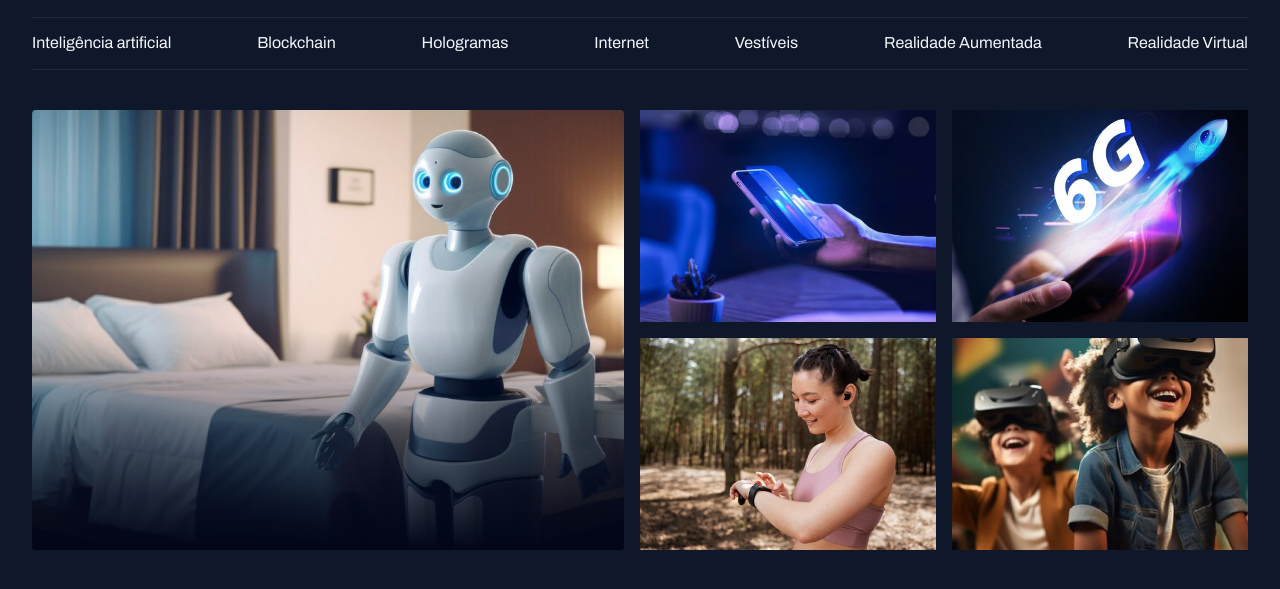
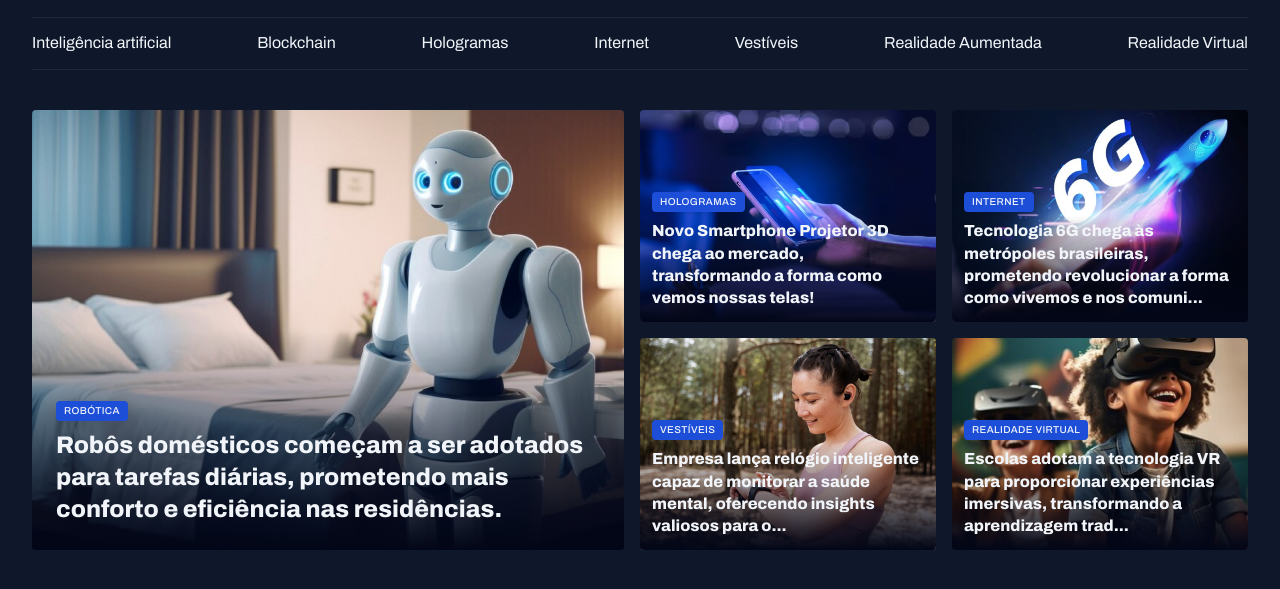
Before and after one commit to fellipesnoww/mba-web-fundamental-news-portal, a plain HTML site: page index.html in a window 1280 px wide. Shown: the part 45-634 px from the top of the page. Drawn offline with Linux system fonts and the light colour scheme.

Commit message:
feature: finished featured section

```diff
--- a/index.html
+++ b/index.html
@@ -38,23 +38,53 @@
     </header>
     <main class="grid container">
         <section id="featured" class="grid grid-flow-col gap-16">
-            <div class="card">
+            <figure class="card">
                 <img src="assets/images/Image 01.png" alt="Imagem de robo">
-            </div>
+                <figcaption>
+                    <span class="content-tag">Robótica</span>
+                    <h2 class="text-2xl">
+                        Robôs domésticos começam a ser adotados para tarefas diárias, prometendo mais conforto e eficiência nas residências.
+                    </h2>
+                </figcaption>
+            </figure>
 
             <div class="grid grid-cols-2 gap-16">
-                <div>
-                    <img src="assets/images/Image 02.png" alt="...">
-                </div>
-                <div>
-                    <img src="assets/images/Image 03.png" alt="...">
-                </div>
-                <div>
-                    <img src="assets/images/Image 04.png" alt="...">
-                </div>
-                <div>
-                    <img src="assets/images/Image 05.png" alt="...">
-                </div>
+                <figure class="card">
+                    <img src="assets/images/Image 02.png" alt="Novo Smartphone Projetor 3D chega ao mercado, transformando a forma como vemos nossas telas!">
+                    <figcaption>
+                        <span class="content-tag">Hologramas</span>
+                        <h2 class="text-lg">
+                            Novo Smartphone Projetor 3D chega ao mercado, transformando a forma como vemos nossas telas!
+                        </h2>
+                    </figcaption>
+                </figure>
+                <figure class="card">
+                    <img src="assets/images/Image 03.png" alt="Tecnologia 6G chega às metrópoles brasileiras, prometendo revolucionar a forma como vivemos e nos comunicamos">
+                    <figcaption>
+                        <span class="content-tag">Internet</span>
+                        <h2 class="text-lg">
+                            Tecnologia 6G chega às metrópoles brasileiras, prometendo revolucionar a forma como vivemos e nos comuni...
+                        </h2>
+                    </figcaption>
+                </figure>
+                <figure class="card">
+                    <img src="assets/images/Image 04.png" alt="Empresa lança relógio inteligente capaz de monitorar a saúde mental, oferecendo insights valiosos para o bem-estar pessoal.">
+                    <figcaption>
+                        <span class="content-tag">Vestíveis</span>
+                        <h2 class="text-lg">
+                            Empresa lança relógio inteligente capaz de monitorar a saúde mental, oferecendo insights valiosos para o...
+                        </h2>
+                    </figcaption>
+                </figure>
+                <figure class="card">
+                    <img src="assets/images/Image 05.png" alt="Escolas adotam a tecnologia VR para proporcionar experiências imersivas, transformando a aprendizagem tradicional.">
+                    <figcaption>
+                        <span class="content-tag">Realidade Virtual</span>
+                        <h2 class="text-lg">
+                            Escolas adotam a tecnologia VR para proporcionar experiências imersivas, transformando a aprendizagem trad...
+                        </h2>
+                    </figcaption>
+                </figure>
             </div>
         </section>
     </main>
--- a/styles/global.css
+++ b/styles/global.css
@@ -54,3 +54,15 @@ img {
 main {
     margin-top: 40px;
 }
+
+.content-tag {
+    display: inline-block;
+    background-color: var(--brand-color-dark);
+    padding: 4px 8px;
+    border-radius: 4px;
+    font: 500 10px/1.2 var(--font-family);
+    text-transform: uppercase;
+    letter-spacing: 0.04em;
+    color: var(--text-color-primary);
+    box-shadow: 0 4px 16px rgba(2, 6, 23, 0.251);
+}
--- a/styles/section.css
+++ b/styles/section.css
@@ -20,5 +20,19 @@
                 #020617 100%
             );
         }
+
+        figcaption {
+            position: absolute;
+            bottom: 0;
+            padding: 24px;
+
+            &:has(.text-lg) {
+                padding: 12px;
+            }
+
+            h2 {
+                margin-top: 8px;
+            }
+        }
     }
 }
--- a/styles/utility.css
+++ b/styles/utility.css
@@ -14,3 +14,19 @@
 .gap-16 {
     gap: 16px;
 }
+
+.text-2xl {
+    font: var(--h1);
+}
+
+.text-xl {
+    font: var(--h2);
+}
+
+.text-lg {
+    font: var(--h3);
+}
+
+.text-sm {
+    font: var(--text-sm);
+}
```
